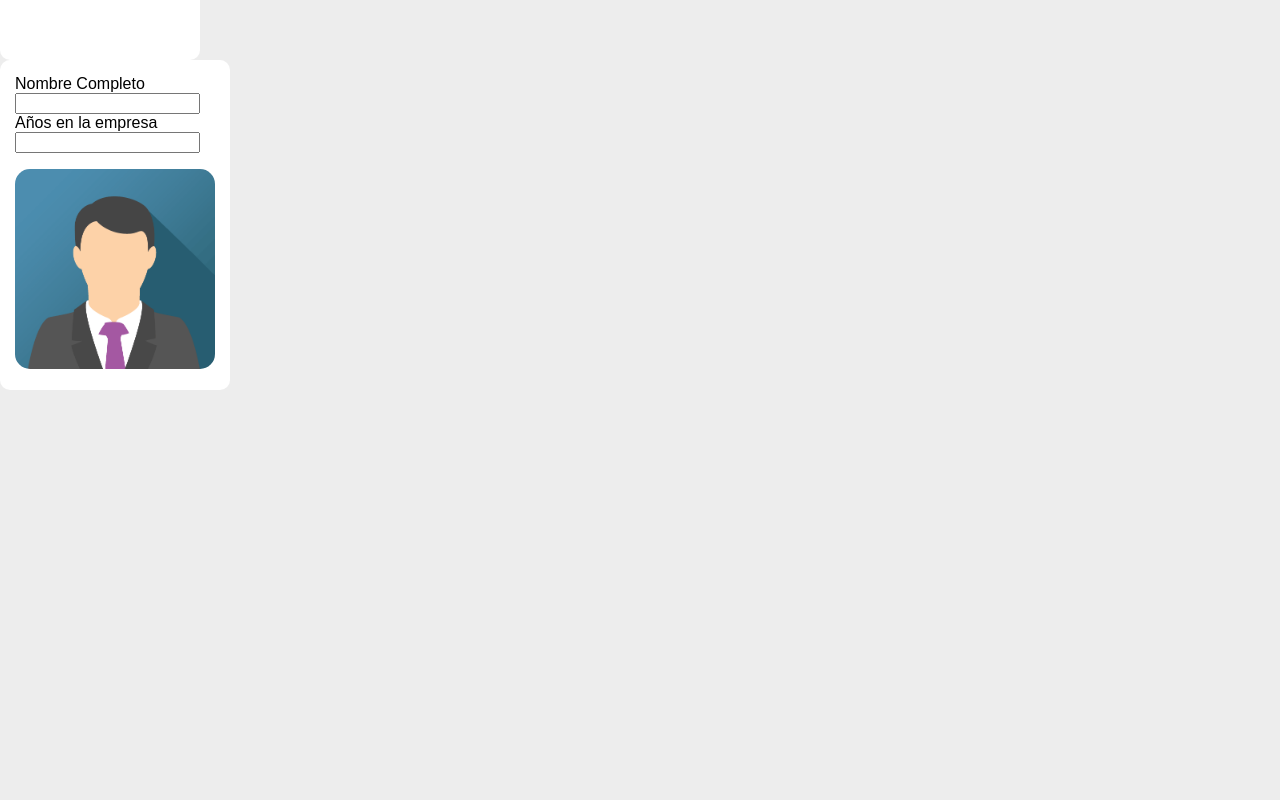
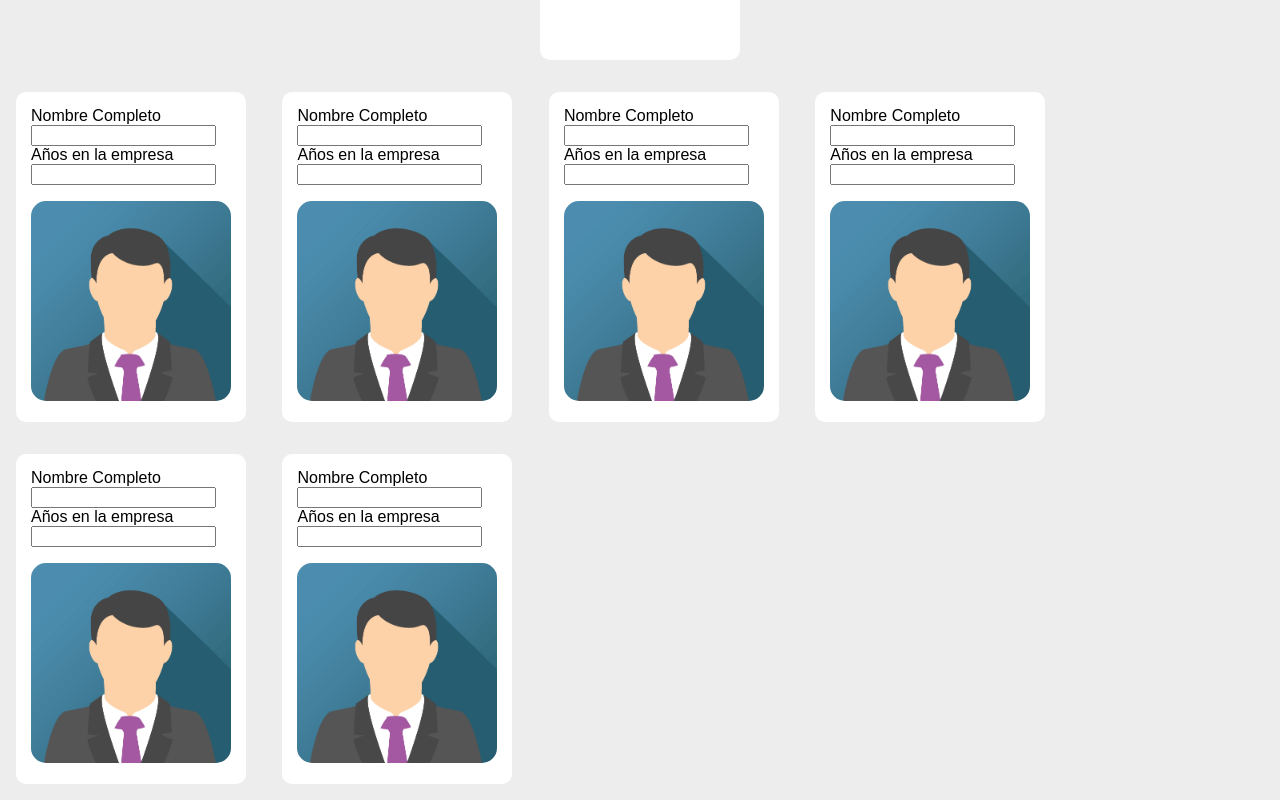
Before and after one commit to StratocasterO/lit-elements, a website with bundled scripts: page base-lit-element/index.html in a window 1280 px wide. Shown: the part 956-1756 px from the top of the page. Before the commit the page ends 1346 px from the top, so only its background shows below. Built offline with nearby package versions, Linux system fonts and the light colour scheme.

Commit message:
minor changes, added multiple components

```diff
--- a/base-lit-element/index.html
+++ b/base-lit-element/index.html
@@ -23,6 +23,12 @@
   <base-lit-element></base-lit-element>
 
   <hello-world></hello-world>
+
+  <ficha-persona></ficha-persona>
+  <ficha-persona></ficha-persona>
+  <ficha-persona></ficha-persona>
+  <ficha-persona></ficha-persona>
+  <ficha-persona></ficha-persona>
   <ficha-persona></ficha-persona>
 
   <script type="module" src="./src/base-lit-element.js"></script>
--- a/base-lit-element/src/ficha-persona/ficha-persona.js
+++ b/base-lit-element/src/ficha-persona/ficha-persona.js
@@ -15,6 +15,8 @@ class FichaPersona extends LitElement {
       border-radius: 10px;
       background-color: white;
       padding: 15px;
+      margin: 1em;
+      display: inline-block
     }
 
     img {
--- a/base-lit-element/src/hello-world/hello-world.js
+++ b/base-lit-element/src/hello-world/hello-world.js
@@ -8,6 +8,7 @@ class HelloWorld extends LitElement {
       background-color: white;
       border-radius: 10px;
       text-align: center;
+      margin: 1em auto
     }
 
     p {
```
